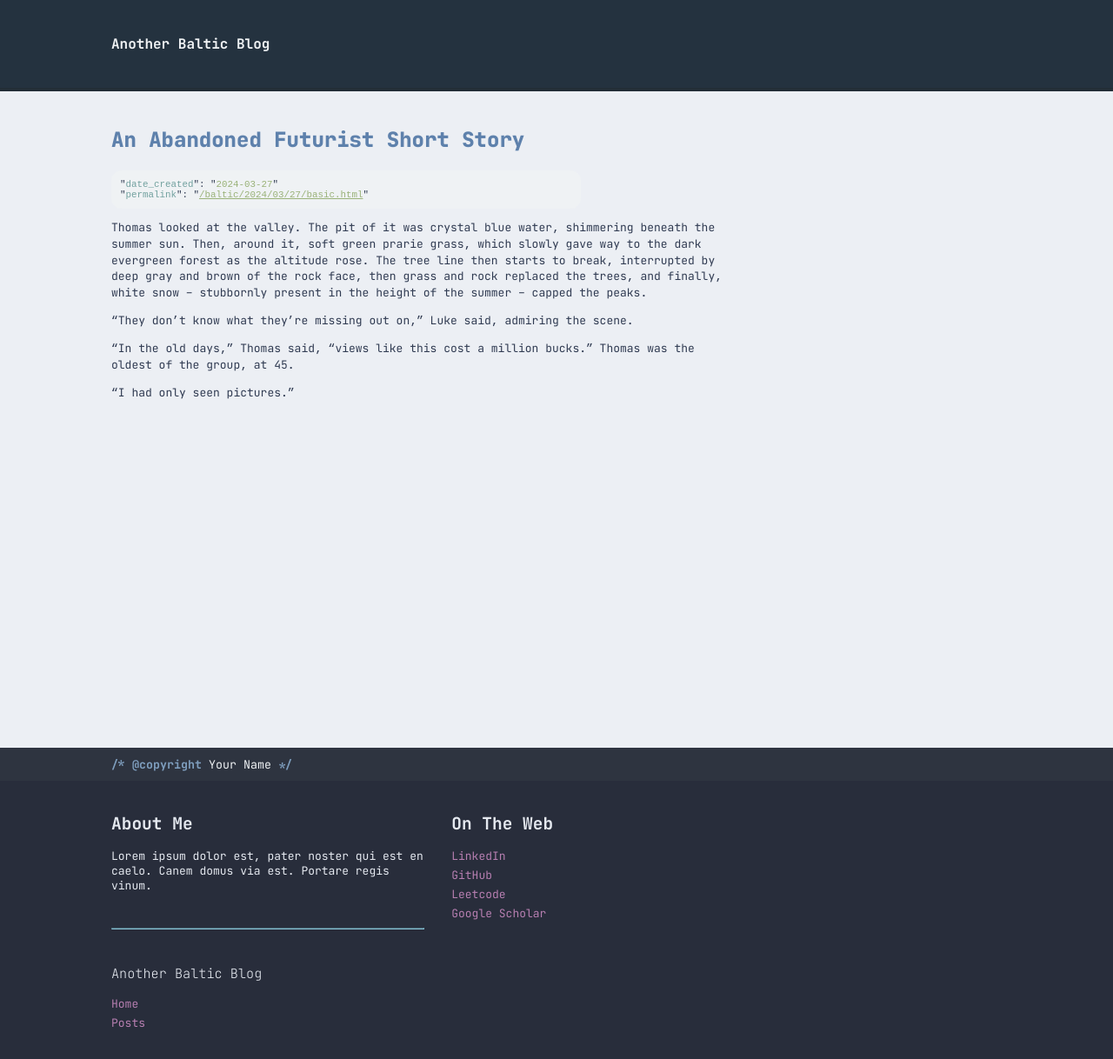
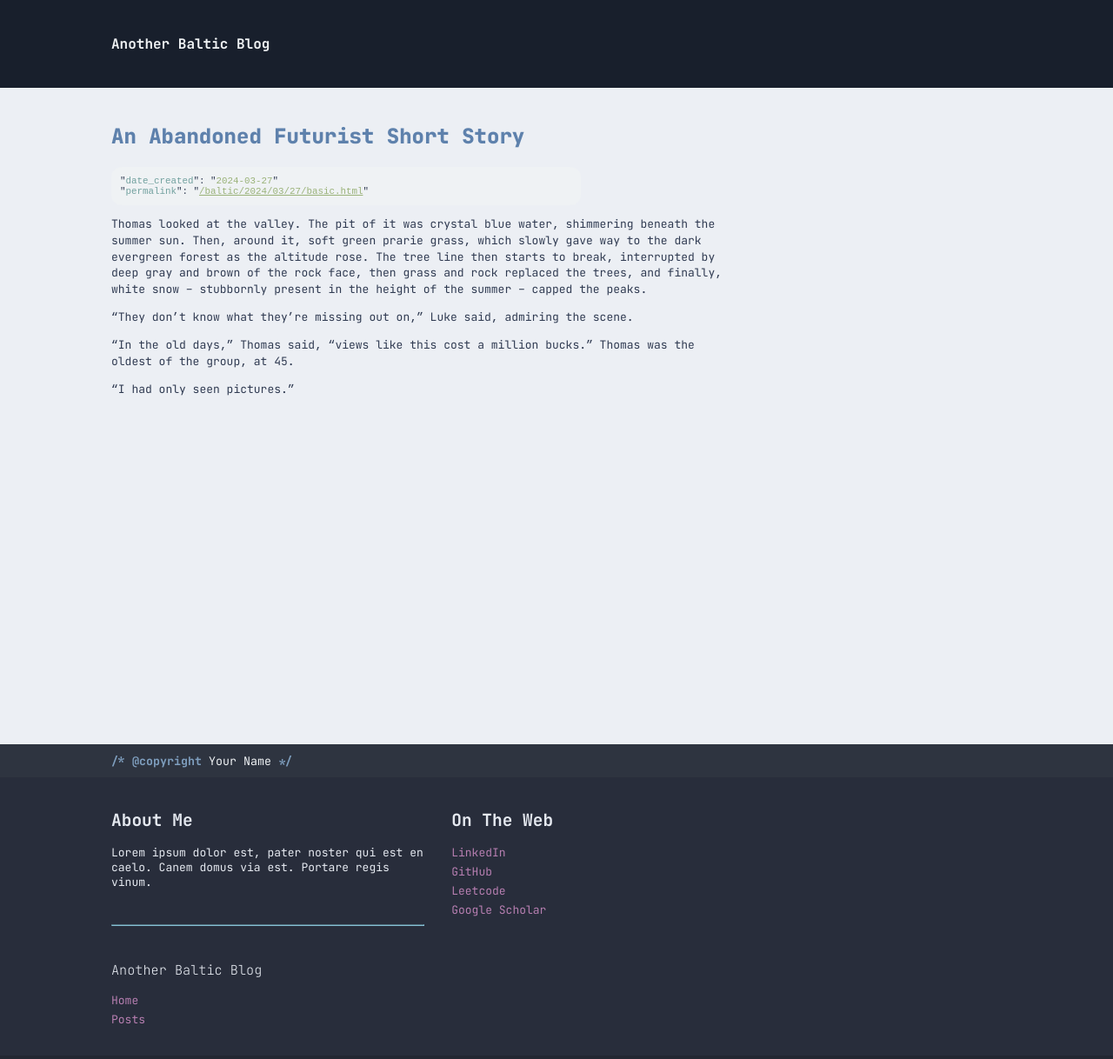
Before and after one commit to amacgillivray/baltic, a Jekyll site: the page built from _posts/2024-03-27-basic.md, in a window 1280 px wide. Shown: the whole page at 87% size. Built offline with Jekyll 4.4.1, drawn with Linux system fonts in a browser that asks for light colours.

Commit message:
Use improved colors. Experimental device-prefers media query (untested) should flip to dark theme when device prefers.

```diff
--- a/_sass/baltic.scss
+++ b/_sass/baltic.scss
@@ -6,6 +6,7 @@
 
 html {
     font-family: "Jetbrains Mono", "Courier New", monospace;
+    background-color: $deep;
 }
 
 html,
@@ -15,12 +16,14 @@ body {
 }
 
 body {
-    background-color: $waves;
+    background-color: $nord;
     color: $body;
 
+    @media (prefers-color-scheme: light) {
         &.light {
             background-color: $nord_snow_light;
             color: $body_dark;
+        }
     }
 }
 
@@ -39,6 +42,12 @@ strong {
 
 a {
     text-decoration: none;
+    color: $tallinn;
+
+    &:hover{
+        transition: 0.2s;
+        color: $riga;
+    }
 }
 
 hr {
@@ -54,8 +63,8 @@ hr {
     display: grid;
     grid-template-columns: auto auto;
     padding: 40px $pad_h;
-    background-color: $baltic;
-    border-bottom:4px solid #222d36;
+    background-color: $header;
+    // border-bottom:4px solid #222d36;
 
     .header-title-link {
         font-weight: 700;
@@ -221,12 +230,16 @@ ul.link-list {
         display: block;
         padding: 10px $pad_h;
         font-size: smaller;
-        background-color: $nord;
+        background-color: $shallow;
         color: $body;
 
         .symbol {
             color: $helsinki;
             font-weight: 700;
+        }
+
+        .light & {
+            background-color: $nord;
         }
     }
 }
@@ -236,10 +249,12 @@ ul.link-list {
     grid-template-columns: 360px auto;
     grid-column-gap: 4ch;
 
-    background-color: $seafloor;
+    background-color: $deep;
 
+    @media (prefers-color-scheme: light) {
         .light & {
-        background-color: $waves;
+            background-color: $squall;
+        }
     }
 
     color: $nord_snow_med;
@@ -260,8 +275,10 @@ ul.link-list {
 .str-literal {
     color: $gothenburg;
 
+    @media (prefers-color-scheme: light) {
         .light & {
             color: $gothenburg_dark;
+        }
     }
 
     @at-root a.str-literal {
@@ -281,8 +298,10 @@ ul.link-list {
 .common {
     color: $stockholm;
 
+    @media (prefers-color-scheme: light) {
         .light & {
             color: $stockholm_dark;
+        }
     }
 }
 
@@ -300,7 +319,9 @@ ul.link-list {
 
     background-color: $nord;
 
+    @media (prefers-color-scheme: light) {
         .light & {
             background-color: $body;
         }
     }
+}
```
Lines whose indentation alone changed are shown as unchanged.
